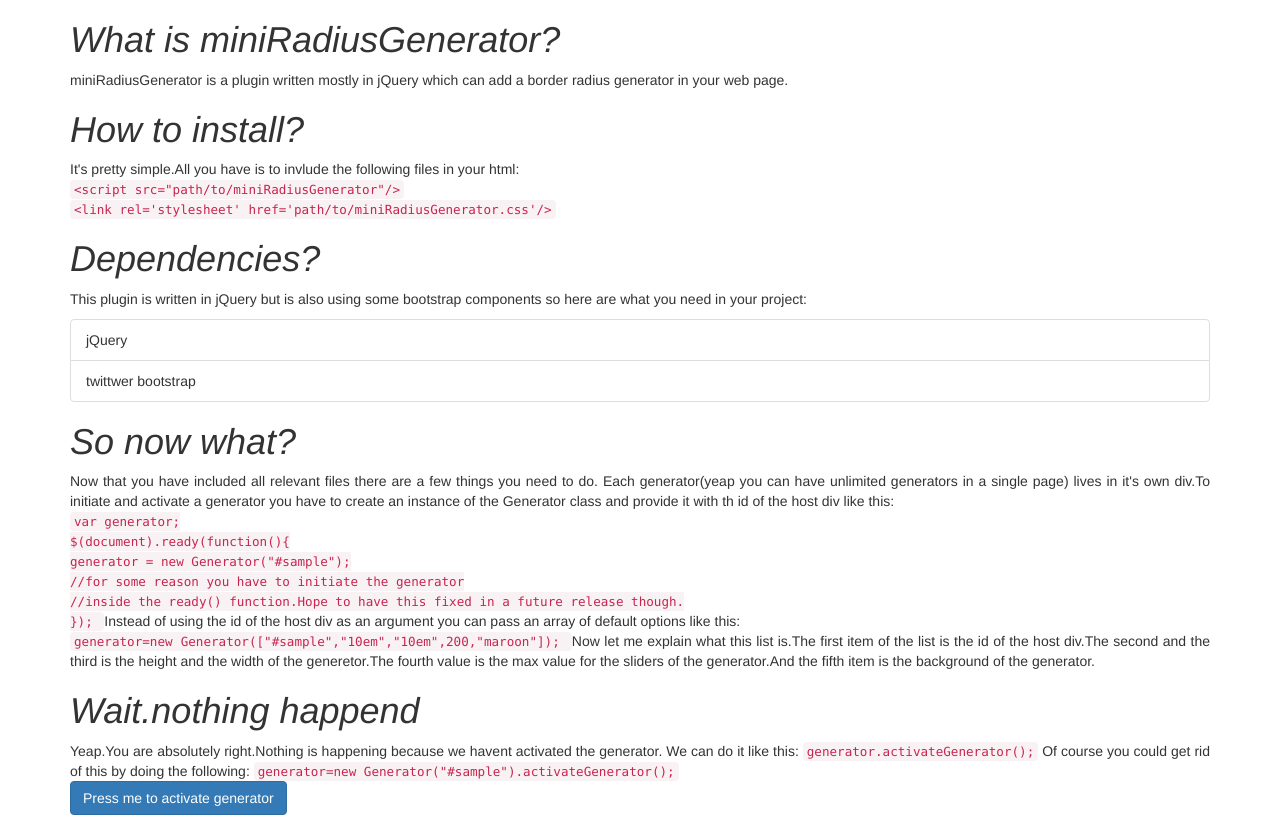
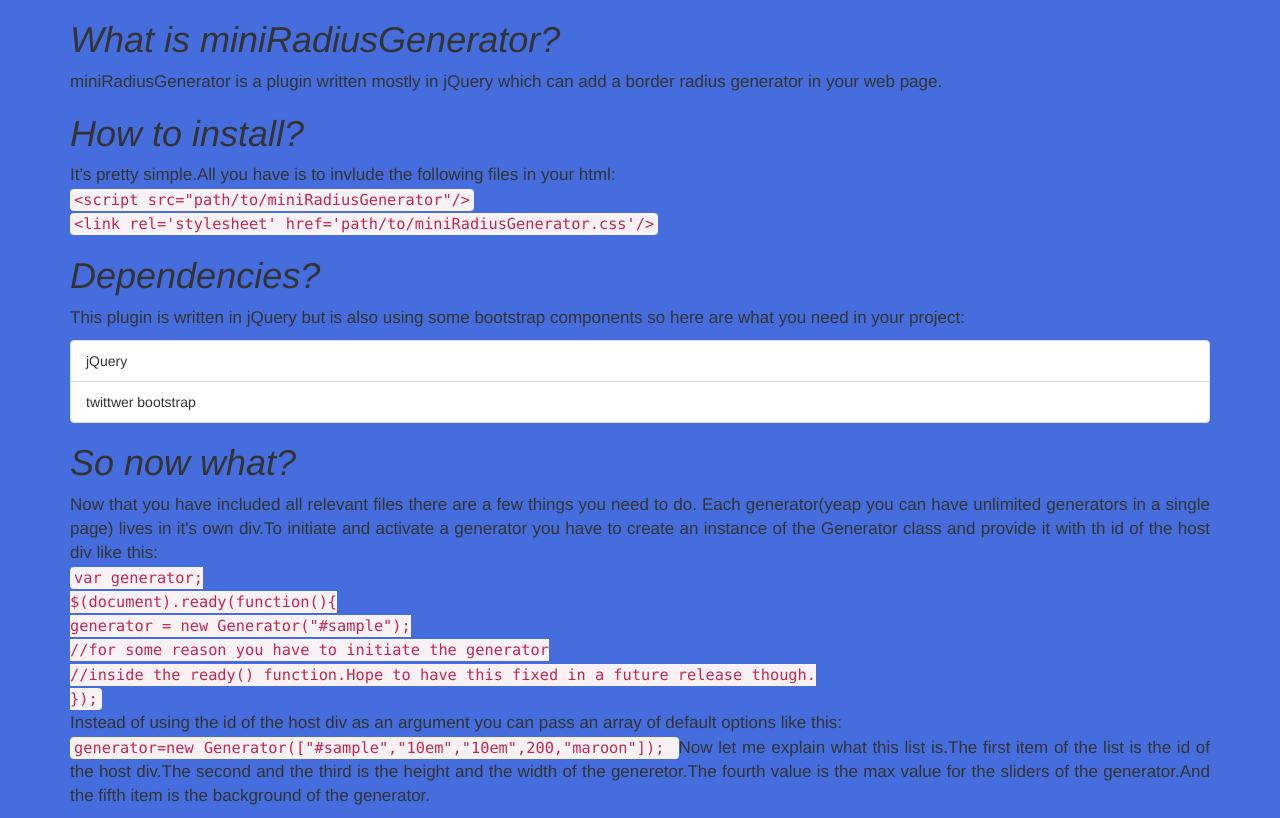
Before and after one commit to kounelios13/mini-border-radius, a website: page demo.html in a window 1280 px wide. Shown: the top 818 px of the page. Drawn offline with Linux system fonts and the light colour scheme.

Commit message:
updated css

```diff
--- a/demo.html
+++ b/demo.html
@@ -9,8 +9,14 @@
 	<script src="src/js/miniRadiusGenerator.js"></script>
 	<script src="src/js/demo.js"></script>
 	<style>
+	body{
+		background: rgb(69,109,221);
+	}
 	.more_generators{
 		display: none;
+	}
+	p{
+		font-size: 17px;
 	}
 	</style>
 </head>
@@ -57,7 +63,7 @@
 				 		generator = new Generator("#sample");<br>
 						//for some reason you have to initiate the generator <br>
 						//inside the ready() function.Hope to have this fixed in a future release though.
-				 	<br>});
+				 	<br>});<br>
 				 </code>
 			Instead of using the id of the host div as an argument you can pass an array of default options like this: <br>
 			<code>
@@ -136,7 +142,9 @@
 			<div class="panel-heading">.getId()</div>
 			<div class="panel-body">Returns the id of the host div.Chainable:No</div>
 		</div>
-		If you don't remember wheter a function is chainable or not you can call  isChainable(name) and pass teh name of the function you want to check.You will get a true or false.For example the following: <code>console.log(isChainable("init")) ;</code> will log true because init function is chainable.You will get the same output if you write <code>console.log(isChainable(".init"));</code> or <code>console.log(isChainable(".init()"));</code>.
+		<p>
+			If you don't remember wheter a function is chainable or not you can call  isChainable(name) and pass teh name of the function you want to check.You will get a true or false.For example the following: <code>console.log(isChainable("init")) ;</code> will log true because init function is chainable.You will get the same output if you write <code>console.log(isChainable(".init"));</code> or <code>console.log(isChainable(".init()"));</code>.
+		</p>
 	</div>
 	<div id="generators">
 		<div id="sample2" class="container more_generators"></div>
```
